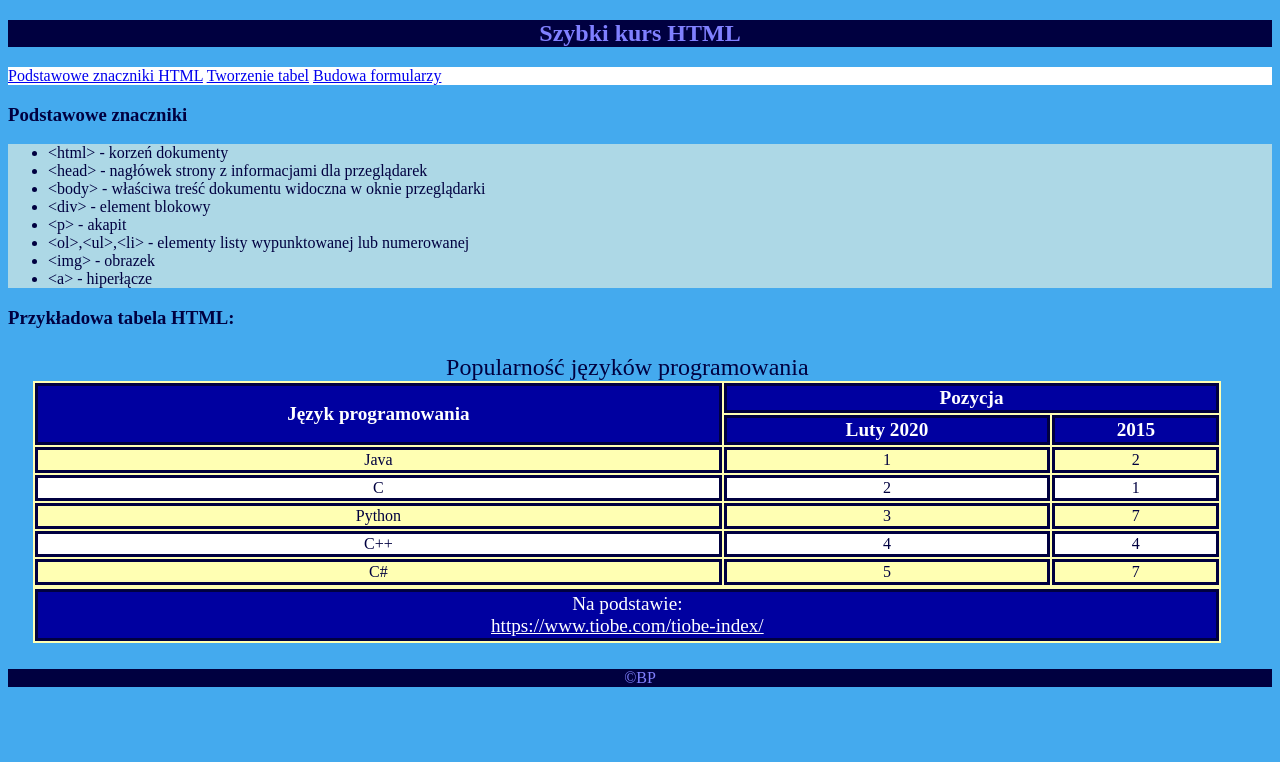
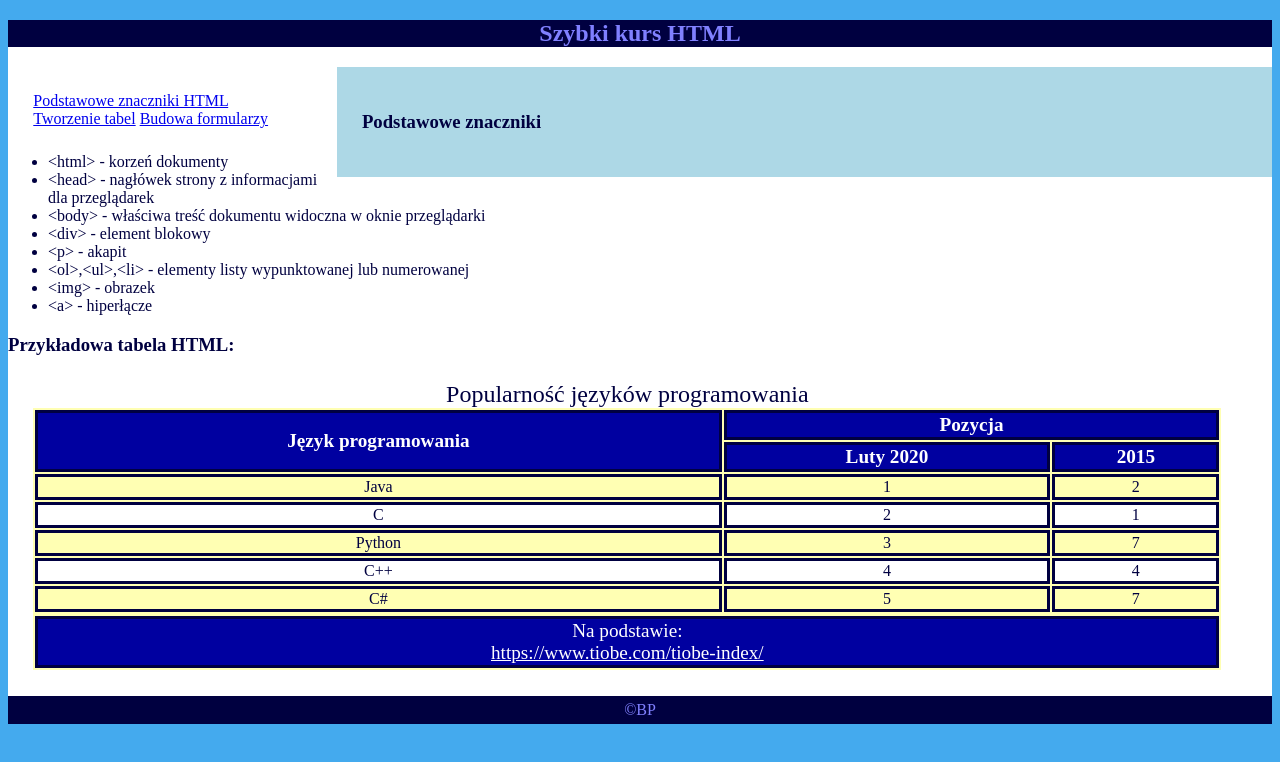
Before and after one commit to Kotmin/Kotmin-github.io, a plain HTML site: page BasicVersion/RefactoredSite/tabele.html in a window 1280 px wide. Drawn offline with Linux system fonts and the light colour scheme.

Commit message:
New css rulefile
style_backup_css is new main css file. I almost stuck at 3.3 for now i have to do 3.4 etc

```diff
--- a/BasicVersion/RefactoredSite/CSS/style_1.css
+++ b/BasicVersion/RefactoredSite/CSS/style_1.css
@@ -33,20 +33,39 @@ ol, ul,li {
 	list-style-type: disc;
 
 }
-h1, h2, #stopka {
+h1, h2,#stopka {
 background: #000040;
 color: #8080ff;
 text-align:center;
 }
 
-#menu
-{
-    background: white;
+#kontener {
+background:#ffffff;
 
 }
-#tresc
-{
-    background:lightblue;
+/*pozycjonowanie elementów: */
+#menu {
+float:left;
+padding:2%;
+
+width:20%;
+
+}
+#box,#baner3 {
+background:lightblue;
+float:right;
+padding:2%;
+/*width:70%; Pewnie tu jest problem*/
+width:70%;
+
+}
+/* umieszczenie stopki poniżej elementów z float */
+#stopka{
+clear:both;
+padding:5px 0 5px 0;
+text-align:center;
+width:100%;
+
 }
 
 /*,,Selectors shouldn't refer to ids' - css validator*/
--- /dev/null
+++ b/BasicVersion/RefactoredSite/CSS/style_backup_css.css
@@ -0,0 +1,237 @@
+
+
+
+/* http://meyerweb.com/eric/tools/css/reset/
+   v2.0 | 20110126
+   License: none (public domain)
+*/
+
+html, body, div, span, applet, object, iframe,
+h1, h2,  h4, h5, h6, p, blockquote, pre,
+a, abbr, acronym, address, big, cite, code,
+del, dfn, em, img, ins, kbd, q, s, samp,
+small, strike, strong, sub, sup, tt, var,
+b, u, i, center,
+dl, dt, dd, ol, ul, li,
+fieldset, form, label, legend,
+table, caption, tbody, tfoot, thead, tr, th, td,
+article, aside, canvas, details, embed,
+figure, figcaption, footer, header, hgroup,
+menu, nav, output, ruby, section, summary,
+time, mark, audio, video {
+	margin: 0;
+	padding: 0;
+	border: 0;
+	font-size: 100%;
+	font: inherit;
+	vertical-align: baseline;
+}
+/* HTML5 display-role reset for older browsers */
+article, aside, details, figcaption, figure,
+footer, header, hgroup, menu, nav, section {
+	display: block;
+}
+body {
+	line-height: 1;
+}
+ol, ul {
+/*	list-style: none;*/
+        list-style-type: disc;
+        padding-left: 4%;
+}
+blockquote, q {
+	quotes: none;
+}
+blockquote:before, blockquote:after,
+q:before, q:after {
+	content: '';
+	content: none;
+}
+table {
+	border-collapse: collapse;
+	border-spacing: 0;
+}
+
+
+body {
+/*background: #4ae;*/
+background: white;
+color:#000040;
+min-height: 100vh;
+
+}
+
+
+h1, h2{
+
+
+text-align:center;
+font-size: 10vh;
+}
+
+
+#baner
+{
+background: #000040;
+color: #8080ff;
+text-align:center;
+font-size: 3vh;
+margin-bottom: 2vh;
+
+}
+
+#menu {
+
+float:left;
+width:100%;
+margin:0;
+padding:0;
+background:#ffffff;
+border-bottom:2px solid #0000a0;
+}
+
+#menu li {
+float:left;
+margin:0;
+padding:0;
+list-style:none;
+padding-right:3px;
+font-family:"Lucida
+Grande", sans-serif;
+font-size:85%;
+list-style-type: disc;
+text-align: center;
+
+}
+#menu a {
+float:left;
+display:block;
+margin:0;
+padding:4px 8px;
+color:#ffffd7;
+text-decoration:none;
+border: 1px solid
+#0000c6;
+border-bottom:none;
+background:#0000a0;
+
+}
+#menu a:hover {
+background:#0000d5;
+color:#ffffff;
+text-decoration:none;
+}
+
+
+#kontener {
+
+    width: 90%;
+    display: block;
+    margin-left: auto;
+    margin-right: auto
+}
+
+
+
+/*Pozycjonowanie elementów na stronie */
+#tresc {
+background: lightblue;
+float:left;
+width:75%;
+padding:1%;
+}
+#pasek {
+float:right;
+width:20%;
+padding:1%;
+}
+
+#nav{
+     margin-left: auto;
+    margin-right: auto;
+    text-align: left;
+}
+
+
+#stopka{
+clear:both;
+width:100%;
+padding:5px 0 5px 0;
+text-align:center;
+background: #000040;
+color: #8080ff;
+font-size: 4vh;
+margin-bottom: 1vh;
+
+}
+
+#menu2 {
+text-align: left;
+overflow: hidden;
+font-family: calibri, tahoma;
+}
+ul#menu2 li {
+border: 1px solid #d5d5d5;
+list-style-type: none;
+float: left;
+background: #98bed8;
+margin-left: 3px;
+}
+ul#menu2 li:hover {
+border: 1px solid #d5d5d5;
+list-style-type: none;
+float: left;
+background: #f0f0f0;
+margin-left: 3px;
+}
+ul#menu2 li a {
+display : block;
+padding : 4pt;
+text-decoration : none;
+}
+ul#menu2 li li a {
+width: 160px;
+}
+ul#menu2 li li:hover {
+background: white;
+}
+ul#menu2 li ul {
+overflow: hidden;
+display: none;
+}
+ul#menu2 li:hover ul {
+position: absolute;
+background: #aaa;
+padding: 0;
+display: block;
+width: 177px;
+text-align: center;
+}
+
+
+
+
+#menu ul
+{
+    list-style-type:disc;
+
+}
+
+
+.box ul
+{
+     list-style-type:disc;
+}
+*.box { background:#0000a0;
+color:#dbffff;
+padding:5px;
+margin:5px;
+font-size:90%;
+text-align: center;
+}
+/* hiperłącza w elementach klasy box*/
+*.box a{color:#ffffb0;
+}
+h3 {
+   text-align:left;
+}
```
Also changed, not shown: BasicVersion/RefactoredSite/index.html (+40 -7 lines).
